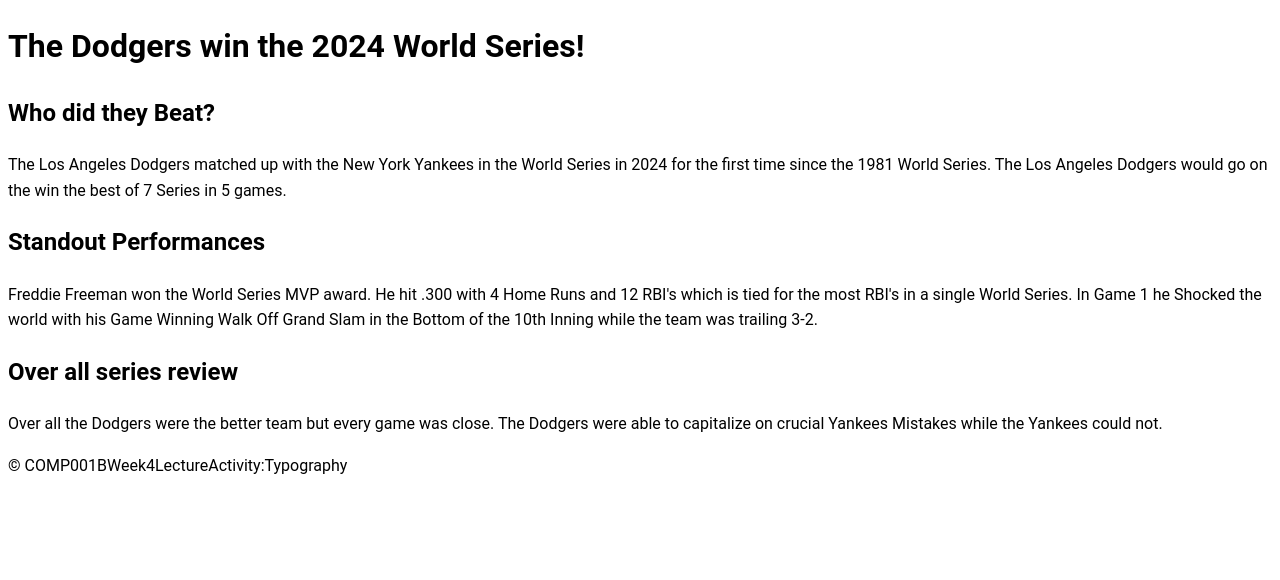
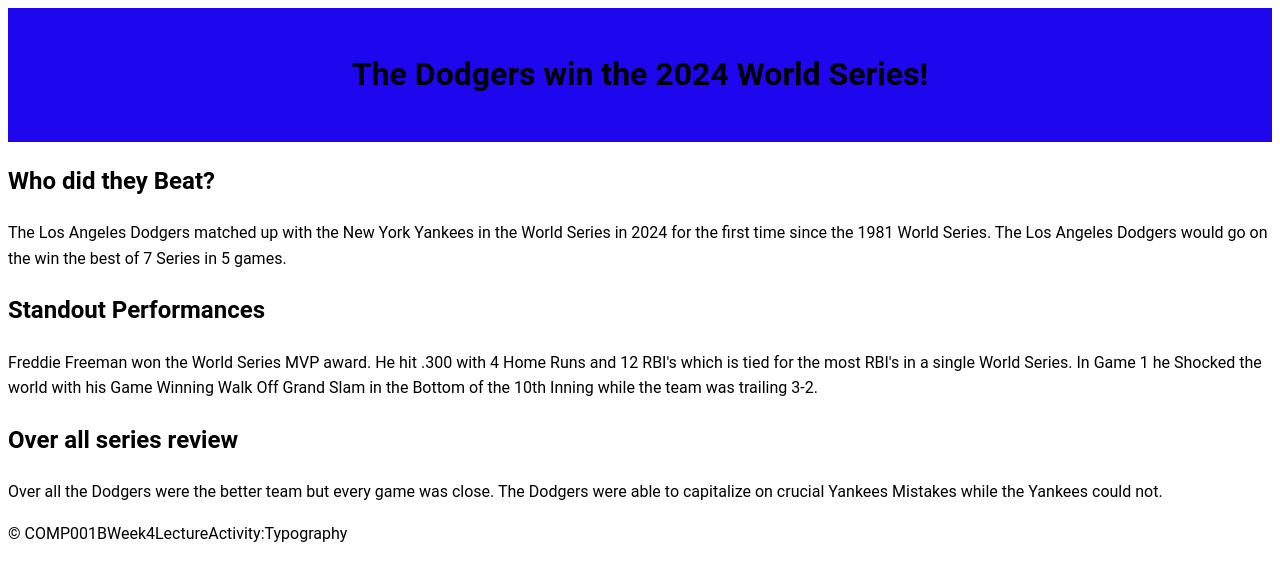
Before and after one commit to manuelaguilar5219/COMP001BWeek4LectureActivityTypography, a plain HTML site: page index.html in a window 1280 px wide. Drawn offline with Linux system fonts and the light colour scheme.

Commit message:
Header background color and aligned text

```diff
--- a/main.css
+++ b/main.css
@@ -2,3 +2,8 @@
     font-family: 'Roboto', sans-serif;
     line-height: 1.6;
 }
+header {
+    background-color: #1e07ee;
+    padding: 20px;
+    text-align: center;
+}
```
